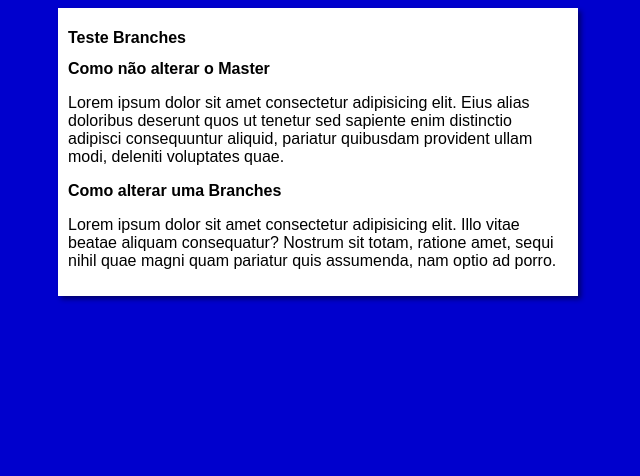
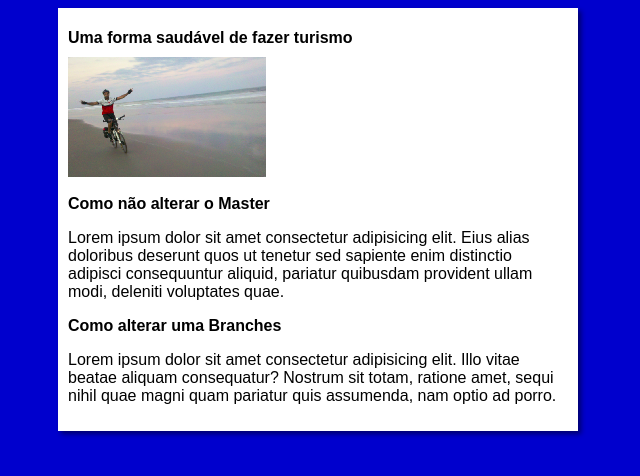
Before and after one commit to EvandroCosta21/projeto-site, a plain HTML site: page index.html in a window 1280 px wide. Shown: the whole page, without its empty margins (322-962 px from the left). Drawn offline with Linux system fonts and the light colour scheme.

Commit message:
alteando titulo novamente

```diff
--- a/index.html
+++ b/index.html
@@ -3,13 +3,14 @@
 <head>
     <meta charset="UTF-8">
     <meta name="viewport" content="width=device-width, initial-scale=1.0">
-    <title>Criando Branches</title>
+    <title>O que é cicloturismo?</title>
     <link rel="stylesheet" href="estilos/style.css">
 </head>
 <body>
     <main>
         <header>
-            <h1>Teste Branches</h1>
+            <h1>Uma forma saudável de fazer turismo</h1>
+            <img src="Imagens/imagem-braços-abertos.PNG" alt="Liberdade de espirito">
         </header>
         <article>
             <h2>Como não alterar o Master</h2>
```
Also changed, not shown: Imagens/imagem-apontando.PNG (added), Imagens/imagem-braços-abertos.PNG (added), Imagens/imagem-onda.PNG (added), Imagens/imagem01.PNG (added), Imagens/imagem02.PNG (added), Imagens/imagem03.PNG (added), Imagens/imagem04.PNG (added), Imagens/imagem05.PNG (added), Imagens/imgaem-joia.PNG (added), Imagens/imgem-cachoeira.PNG (added), 1 other file.
